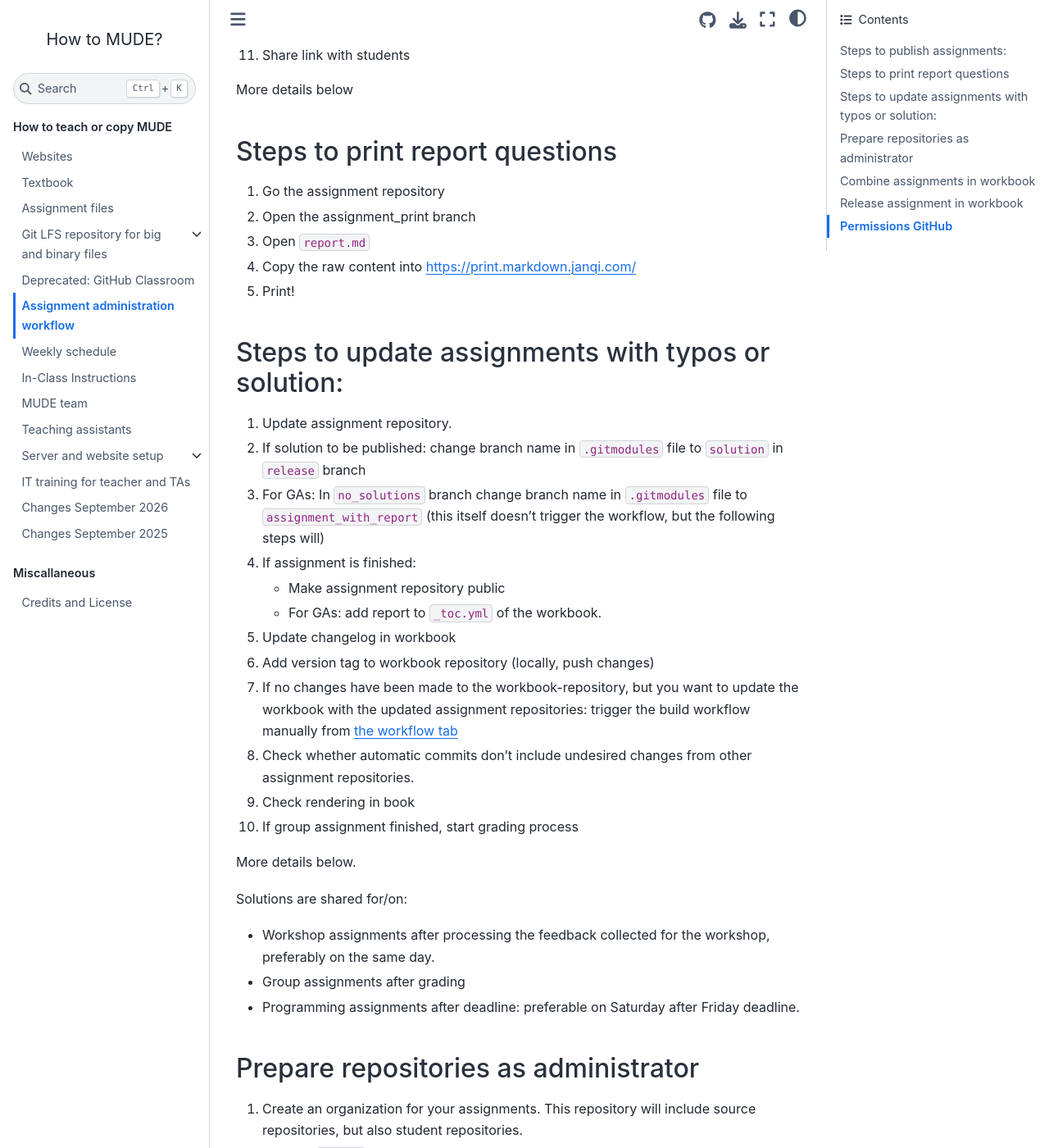
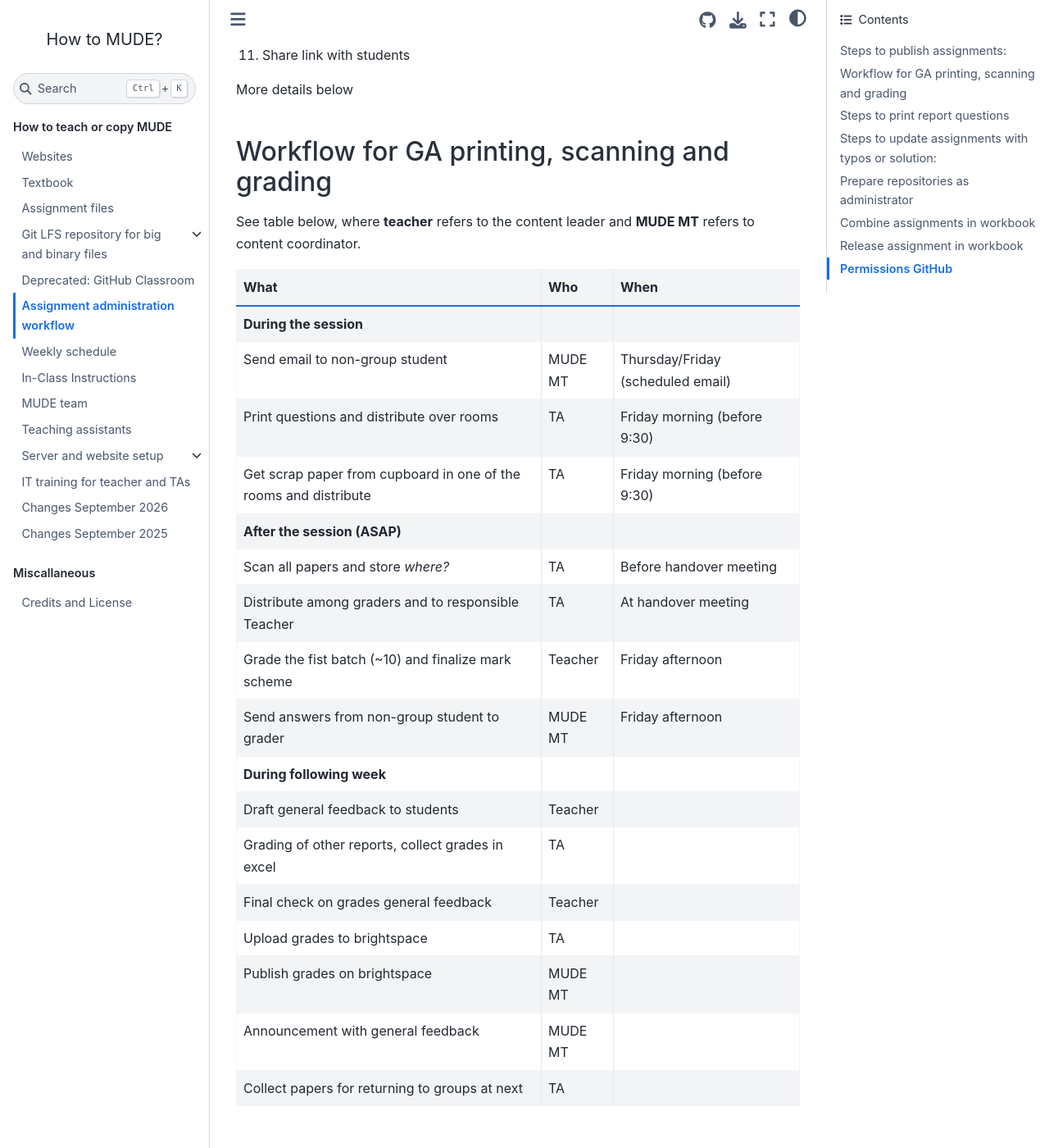
Before and after one commit to TUDelft-MUDE/teacher, a Jupyter Book: the page built from book/assignment_workflow.md, in a window 1280 px wide and 1400 px high, scrolled down 1852 px. Shown: the whole window at 82% size. Built offline with Jupyter Book 1.0.4 settings and Sphinx 7.4.7 and the Sphinx Book theme 1.1.4, drawn with Linux system fonts in a browser that asks for light colours; comment, search, counter and statistics services are not loaded.

Commit message:
Table with workflow hand-written GA

```diff
--- a/book/assignment_workflow.md
+++ b/book/assignment_workflow.md
@@ -47,6 +47,31 @@ Note that the Friday afternoon always contains release of this week and the next
 11. Share link with students
 
 More details below
+
+## Workflow for GA printing, scanning and grading
+See table below, where  **teacher** refers to the content leader and **MUDE MT** refers to content coordinator.
+
+| What | Who | When |
+|------|-----|------|
+| **During the session** | | |
+| Send email to non-group student | MUDE MT | Thursday/Friday (scheduled email) |
+| Print questions and distribute over rooms | TA | Friday morning (before 9:30) |
+| Get scrap paper from cupboard in one of the rooms and distribute | TA | Friday morning (before 9:30) |
+| **After the session (ASAP)** | | |
+| Scan all papers and store *where?* | TA | Before handover meeting |
+| Distribute among graders and to responsible Teacher | TA | At handover meeting |
+| Grade the fist batch (~10) and finalize mark scheme | Teacher | Friday afternoon |
+| Send answers from non-group student to grader | MUDE MT | Friday afternoon |
+| **During following week** | | |
+| Draft general feedback to students | Teacher |  |
+| Grading of other reports, collect grades in excel | TA |  |
+| Final check on grades general feedback | Teacher | |
+| Upload grades to brightspace | TA | |
+| Publish grades on brightspace | MUDE MT | |
+| Announcement with general feedback | MUDE MT | |
+| Collect papers for returning to groups at next | TA | |
+
+
 
 ## Steps to print report questions
 1. Go the assignment repository
```
